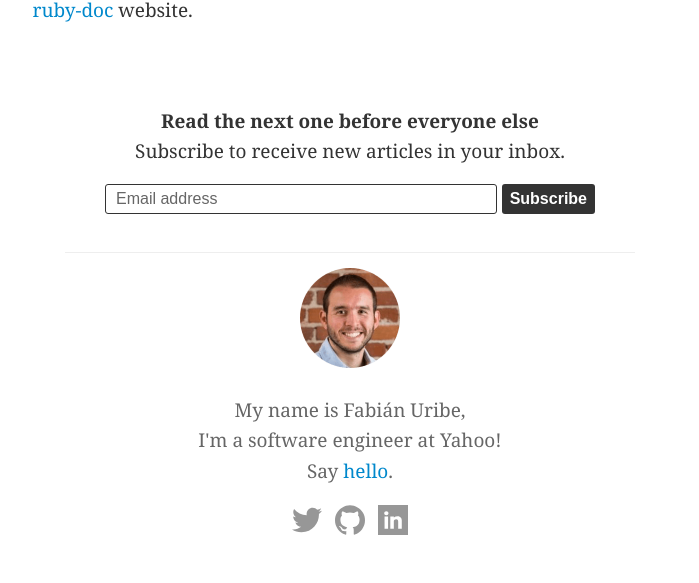
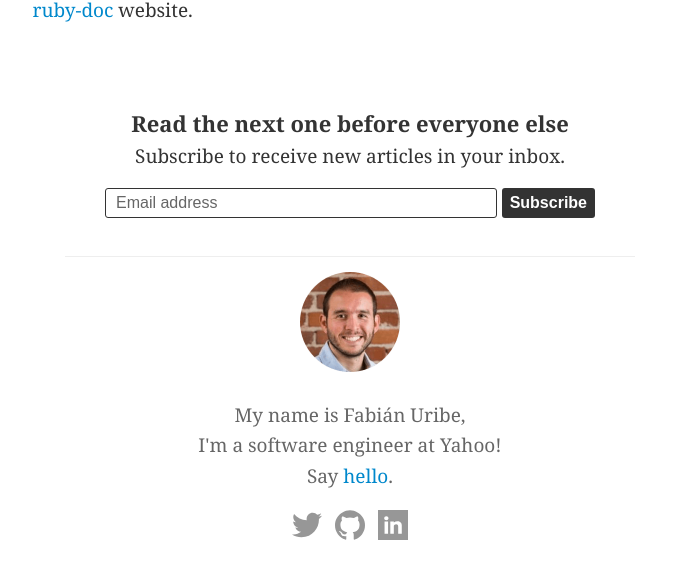
Before and after one commit to fabianuribe/fabianuribe.github.io, a Jekyll site: the page built from _posts/2013-04-04-ruby-cover.markdown, in a window 1280 px wide. Shown: the part 1435-2018 px from the top of the page, without its empty margins (290-989 px from the left). Built offline with Jekyll 4.4.1, drawn with Linux system fonts in a browser that asks for light colours; some web fonts are replaced.

Commit message:
Add submit tracking for GA

```diff
--- a/_layouts/post.html
+++ b/_layouts/post.html
@@ -33,7 +33,7 @@
             <input type="hidden" value="{{ page.title }}" name="SOURCE">
         </div>
         <div class="sub-btn">
-            <input type="submit" value="Subscribe" name="subscribe" id="mc-embedded-subscribe" class="button">
+            <input type="submit" value="Subscribe" name="subscribe" id="mc-embedded-subscribe" class="button" onclick="javascript:ga('send', 'event', {'eventCategory': 'subscribe', 'eventAction': 'submit', 'transport': 'beacon'})">
         </div>
     </form>
 </div>
--- a/css/main.css
+++ b/css/main.css
@@ -360,6 +360,7 @@
 
 .email-subscribe .sub-head {
     font-weight: bold;
+    font-size: 22px;
 }
 
 .email-subscribe form {
```
Also changed, not shown: assets/css/main.min.css.
